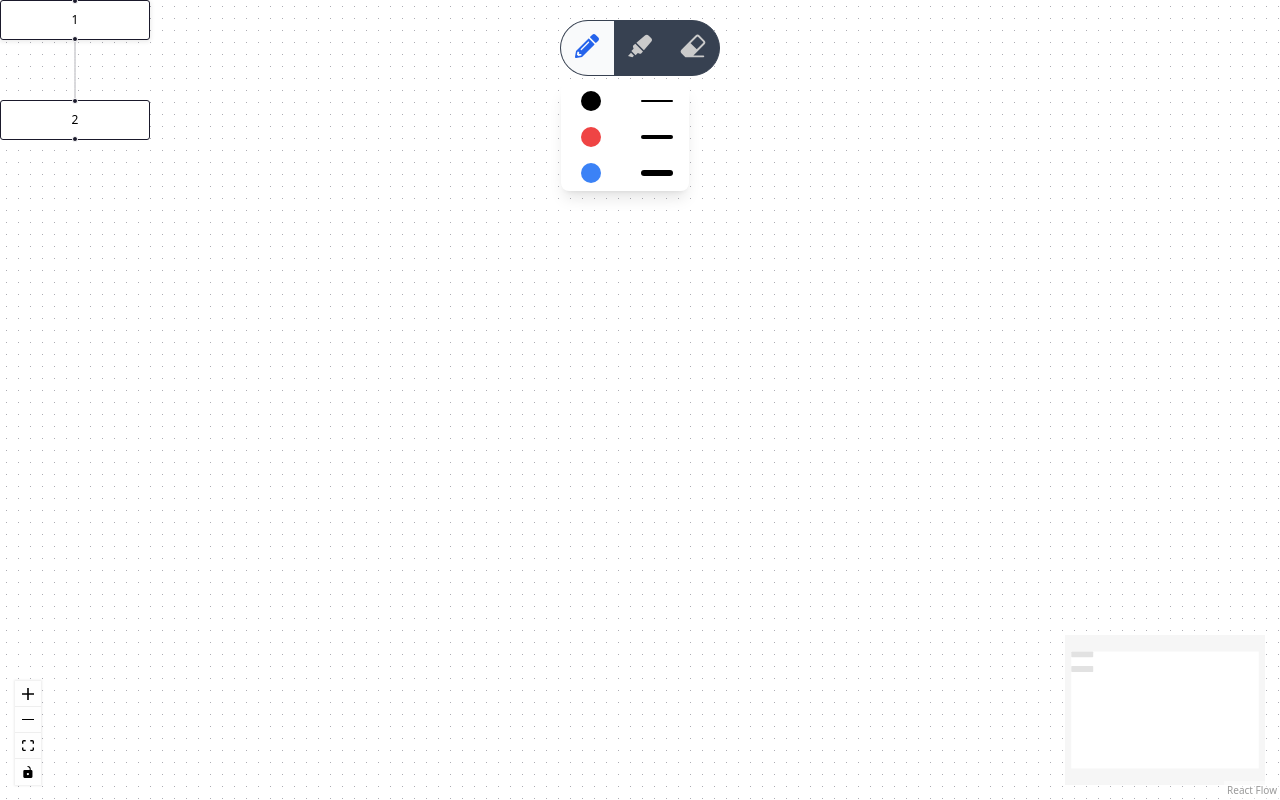
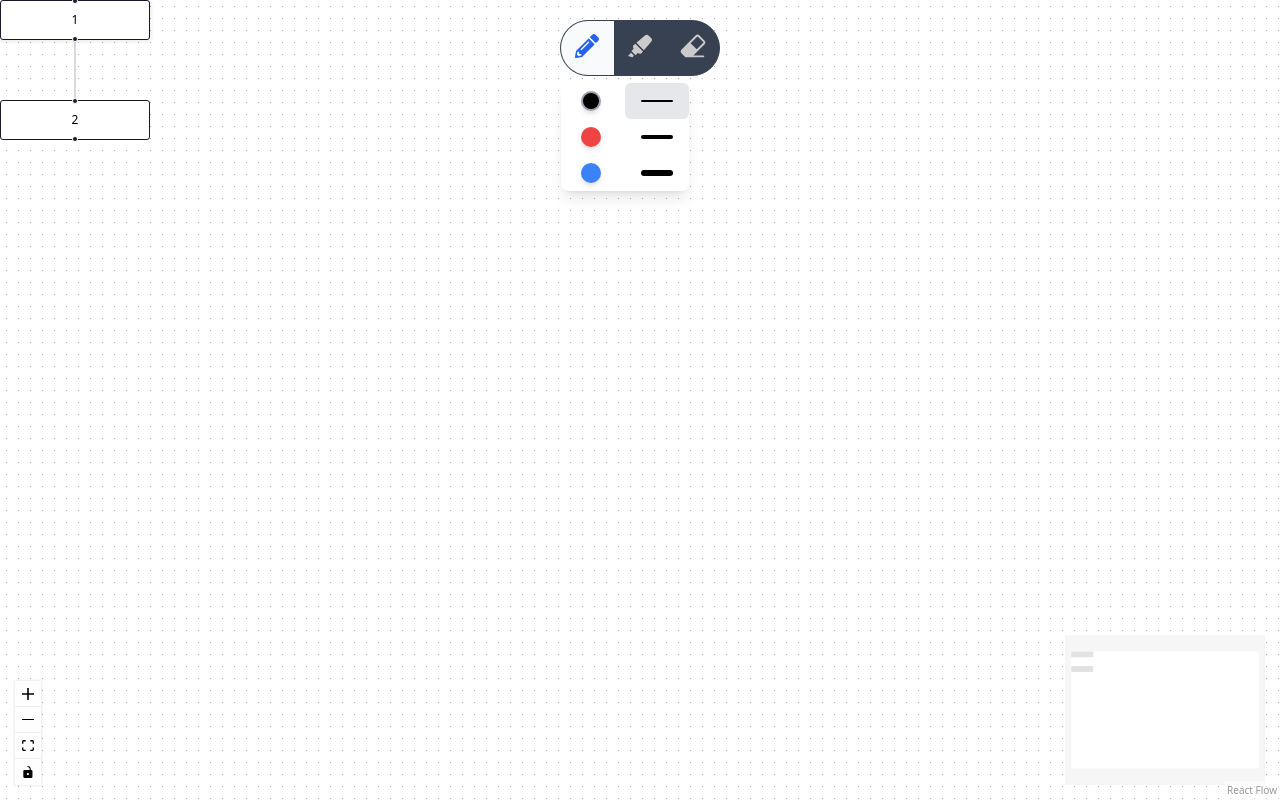
Before and after one commit to codingprovide/brain-note, a React (Vite) app: page / in a window 1280 px wide. Both pictures are taken after a click on the button 587 px from the left and 48 px from the top of the page. Built offline with nearby package versions, Linux system fonts and the light colour scheme.

Commit message:
feat:新增Drop-Down選項點擊效果 1.鉛筆預設顏色黑色 螢光筆預設顏色黃色 預設畫筆大小2px 2.選擇的顏色效果為周圍有灰色邊 3.選擇的線條粗細背景為灰色

```diff
--- a/src/components/PrainToolsBar.jsx
+++ b/src/components/PrainToolsBar.jsx
@@ -7,15 +7,15 @@ export default function PaintToolsBar() {
   const [isToolbarOpen, setIsToolbarOpen] = useState(true);
   const [isDropdownOpen, setIsDropdownOpen] = useState(false);
   const [activeTool, setActiveTool] = useState("pencil");
-  const buttonRef = useRef(null);
+  const [pencilColor, setPencilColor] = useState("black");
+  const [highlightColor, setHighlightColor] = useState("yellow");
+  const [selectedThickness, setSelectedThickness] = useState("2px");
   const dropdownRef = useRef(null);
 
   const handleToolClick = (tool) => {
     setActiveTool(tool);
-    console.log("Tool:", activeTool);
     if (tool === "pencil" || tool === "highlighter") {
       setIsDropdownOpen(true);
-      console.log("Dropdown open");
     } else {
       setIsDropdownOpen(false);
     }
@@ -26,12 +26,40 @@ export default function PaintToolsBar() {
       setIsDropdownOpen(false);
     }
   };
+
+  useEffect(() => {
+    console.log("activeTool", activeTool);
+    console.log("pencilColor", pencilColor);
+    console.log("highlightColor", highlightColor);
+    console.log("Thickness", selectedThickness);
+  }, [pencilColor, highlightColor, selectedThickness]);
+
   useEffect(() => {
     document.addEventListener("click", handleClickOutside);
     return () => {
       document.removeEventListener("click", handleClickOutside);
     };
   }, []);
+
+  const handleColorSelect = (color) => {
+    if (color === "black") {
+      activeTool === "highlighter"
+        ? setHighlightColor("yellow")
+        : setPencilColor(color);
+    } else if (color === "red") {
+      activeTool === "highlighter"
+        ? setHighlightColor("blue")
+        : setPencilColor(color);
+    } else if (color === "blue") {
+      activeTool === "highlighter"
+        ? setHighlightColor("green")
+        : setPencilColor(color);
+    }
+  };
+
+  const handleThicknessSelect = (thickness) => {
+    setSelectedThickness(thickness);
+  };
 
   return (
     <div ref={dropdownRef}>
@@ -40,7 +68,6 @@ export default function PaintToolsBar() {
           <div className="grid h-full max-w-lg grid-cols-3 mx-auto">
             <button
               onClick={() => handleToolClick("pencil")}
-              ref={buttonRef}
               className={`inline-flex flex-col items-center justify-center px-5 rounded-s-full hover:bg-gray-50 active:bg-gray-50 focus:bg-gray-50 dark:hover:bg-gray-800 group focus:outline-none ${
                 activeTool === "pencil" ? "text-blue-600" : "text-[#CBCBCB]"
               }`}
@@ -70,36 +97,78 @@ export default function PaintToolsBar() {
             <div className="z-10 bg-white divide-y divide-gray-100 rounded-lg shadow-lg w-32 dark:bg-gray-700 dark:divide-gray-600 mt-2">
               <div className="flex">
                 <ul className="text-sm text-gray-700 dark:text-gray-200 w-1/2">
-                  <li className="flex items-center py-2 px-5 rounded-md cursor-pointer hover:bg-gray-100 dark:hover:bg-gray-600 ">
+                  <li
+                    onClick={() => handleColorSelect("black")}
+                    className="flex items-center py-2 px-5 rounded-md cursor-pointer hover:bg-gray-100 dark:hover:bg-gray-600 "
+                  >
                     <div
-                      className={`w-5 h-5 rounded-full cursor-pointer ${
+                      className={`w-5 h-5 rounded-full cursor-pointer shadow-md ${
                         activeTool === "pencil" ? "bg-black" : "bg-yellow-500"
+                      } ${
+                        (activeTool === "pencil" && pencilColor === "black") ||
+                        (activeTool === "highlighter" &&
+                          highlightColor === "yellow")
+                          ? "border-2 border-gray-400 "
+                          : ""
                       }`}
                     />
                   </li>
-                  <li className="flex items-center py-2 px-5 rounded-md cursor-pointer hover:bg-gray-100 dark:hover:bg-gray-600 ">
+                  <li
+                    onClick={() => handleColorSelect("red")}
+                    className="flex items-center py-2 px-5 rounded-md cursor-pointer hover:bg-gray-100 dark:hover:bg-gray-600 "
+                  >
                     <div
-                      className={`w-5 h-5 rounded-full cursor-pointer ${
+                      className={`w-5 h-5 rounded-full cursor-pointer shadow-md ${
                         activeTool === "pencil" ? "bg-red-500" : "bg-blue-500"
+                      } ${
+                        (activeTool === "pencil" && pencilColor === "red") ||
+                        (activeTool === "highlighter" &&
+                          highlightColor === "blue")
+                          ? "border-2 border-gray-400 "
+                          : ""
                       }`}
                     />
                   </li>
-                  <li className="flex items-center py-2 px-5 rounded-md cursor-pointer hover:bg-gray-100 dark:hover:bg-gray-600 ">
+                  <li
+                    onClick={() => handleColorSelect("blue")}
+                    className="flex items-center py-2 px-5 rounded-md cursor-pointer hover:bg-gray-100 dark:hover:bg-gray-600 "
+                  >
                     <div
-                      className={`w-5 h-5 rounded-full cursor-pointer ${
+                      className={`w-5 h-5 rounded-full cursor-pointer shadow-md ${
                         activeTool === "pencil" ? "bg-blue-500" : "bg-green-500"
+                      } ${
+                        (activeTool === "pencil" && pencilColor === "blue") ||
+                        (activeTool === "highlighter" &&
+                          highlightColor === "green")
+                          ? "border-2 border-gray-400 "
+                          : ""
                       }`}
                     />
                   </li>
                 </ul>
                 <ul className="text-sm text-gray-700 dark:text-gray-200 w-1/2">
-                  <li className="flex items-center py-[17px] px-4 rounded-md cursor-pointer hover:bg-gray-100 dark:hover:bg-gray-600">
-                    <div className="h-[2px] w-20 cursor-pointer bg-black rounded-md " />
+                  <li
+                    onClick={() => handleThicknessSelect("2px")}
+                    className={`flex items-center py-[17px] px-4 rounded-md cursor-pointer hover:bg-gray-100 dark:hover:bg-gray-600  ${
+                      selectedThickness === "2px" ? "bg-gray-200" : ""
+                    }`}
+                  >
+                    <div className="h-[2px] w-20 cursor-pointer bg-black rounded-md" />
                   </li>
-                  <li className="flex items-center py-[16px] px-4 rounded-md cursor-pointer hover:bg-gray-100 dark:hover:bg-gray-600">
+                  <li
+                    onClick={() => handleThicknessSelect("5px")}
+                    className={`flex items-center py-[16px] px-4 rounded-md cursor-pointer hover:bg-gray-100 dark:hover:bg-gray-600  ${
+                      selectedThickness === "5px" ? "bg-gray-200" : ""
+                    }`}
+                  >
                     <div className="h-[4px] w-20 cursor-pointer bg-black rounded-md" />
                   </li>
-                  <li className="flex items-center py-[15px] px-4 rounded-md cursor-pointer hover:bg-gray-100 dark:hover:bg-gray-600">
+                  <li
+                    onClick={() => handleThicknessSelect("10px")}
+                    className={`flex items-center py-[15px] px-4 rounded-md cursor-pointer hover:bg-gray-100 dark:hover:bg-gray-600  ${
+                      selectedThickness === "10px" ? "bg-gray-200" : ""
+                    }`}
+                  >
                     <div className="h-[6px] w-20 cursor-pointer bg-black rounded-md" />
                   </li>
                 </ul>
```
